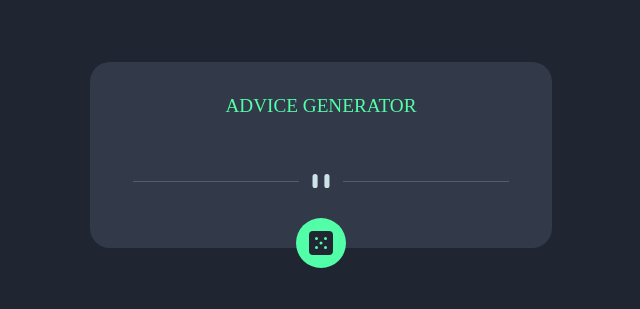
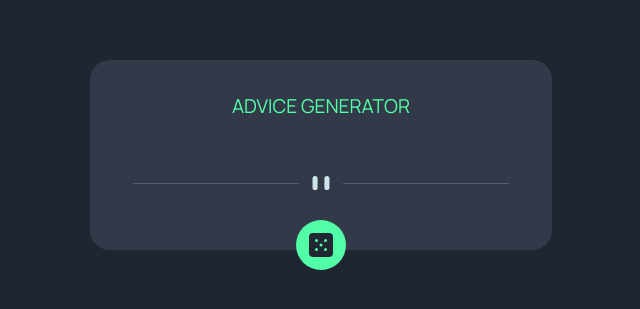
Before and after one commit to Ibhassan01/advice-generator-app, a plain HTML site: page index.html in a window 1280 px wide. Shown: the part 253-562 px from the top of the page, 319-959 px from the left. Drawn offline with Linux system fonts and the light colour scheme.

Commit message:
Added required fonts

```diff
--- a/index.html
+++ b/index.html
@@ -1,6 +1,8 @@
 <!DOCTYPE html>
 <html lang="en">
-<head>
+<head><link rel="preconnect" href="https://fonts.googleapis.com">
+  <link rel="preconnect" href="https://fonts.gstatic.com" crossorigin>
+  <link href="https://fonts.googleapis.com/css2?family=Hanken+Grotesk&family=Manrope:wght@400;800&display=swap" rel="stylesheet">
   <meta charset="UTF-8">
   <meta name="viewport" content="width=device-width, initial-scale=1.0">
   <link rel="icon" type="image/png" sizes="32x32" href="./images/favicon-32x32.png">
@@ -23,6 +25,7 @@
     Challenge by <a href="https://www.frontendmentor.io?ref=challenge" target="_blank">Frontend Mentor</a>.
     Coded by <a href="#">Your Name Here</a>.
   </div> -->
+
   <script src="script.js"></script>
 </body>
 </html>
--- a/styles.css
+++ b/styles.css
@@ -10,6 +10,8 @@
 --Dark-Blue: hsl(218, 23%, 16%);
 }
 body{
+    font-family: 'Manrope', sans-serif;
+    font-weight: 800;
     background-color: var(--Dark-Blue);
     height: 100vh;
     display: flex;
@@ -59,7 +61,7 @@ main{
 }
 .dice:hover{
     cursor: pointer;
-    box-shadow: 1px 1px 10px var(--Neon-Green);
+    box-shadow: 2px 2px 10px var(--Neon-Green), -2px -2px 10px var(--Neon-Green);
 }
 @media only screen and (min-width: 250px){
     .advice{
```
